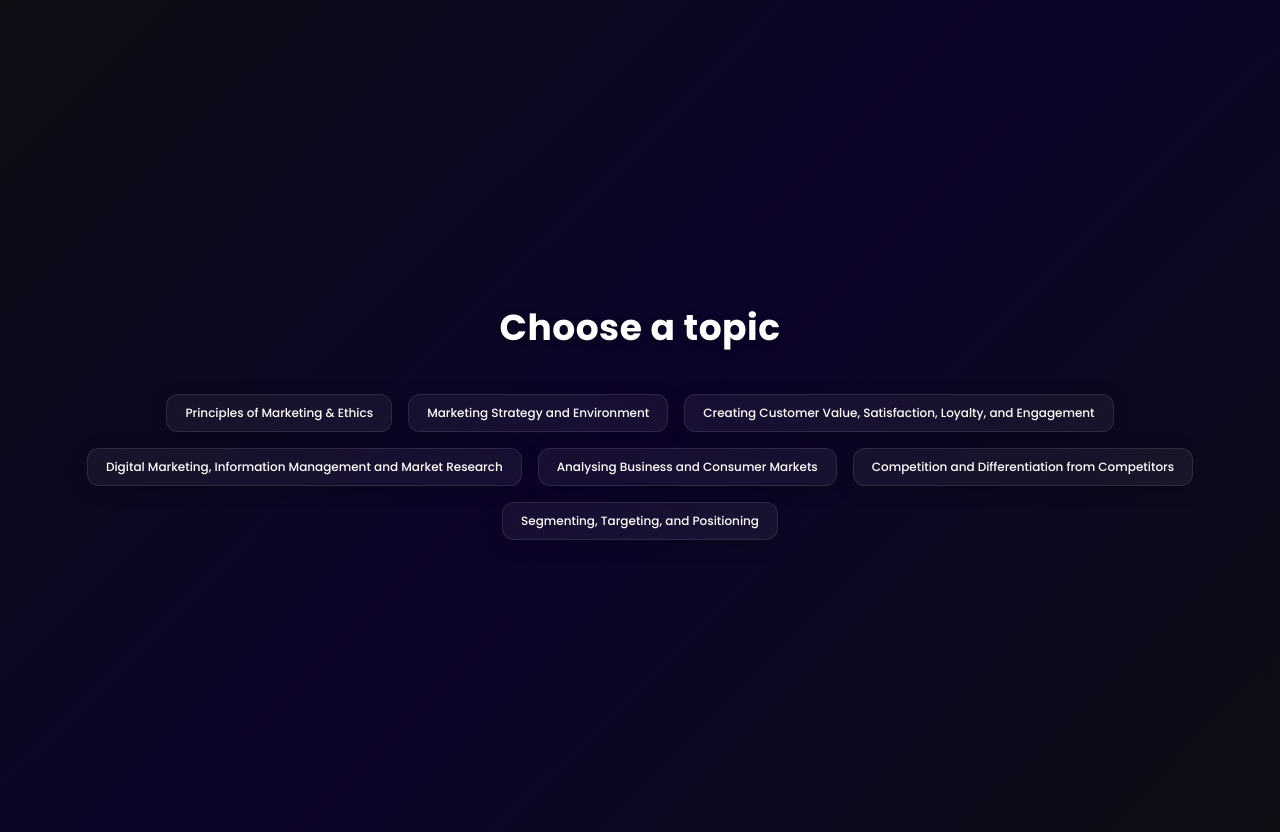
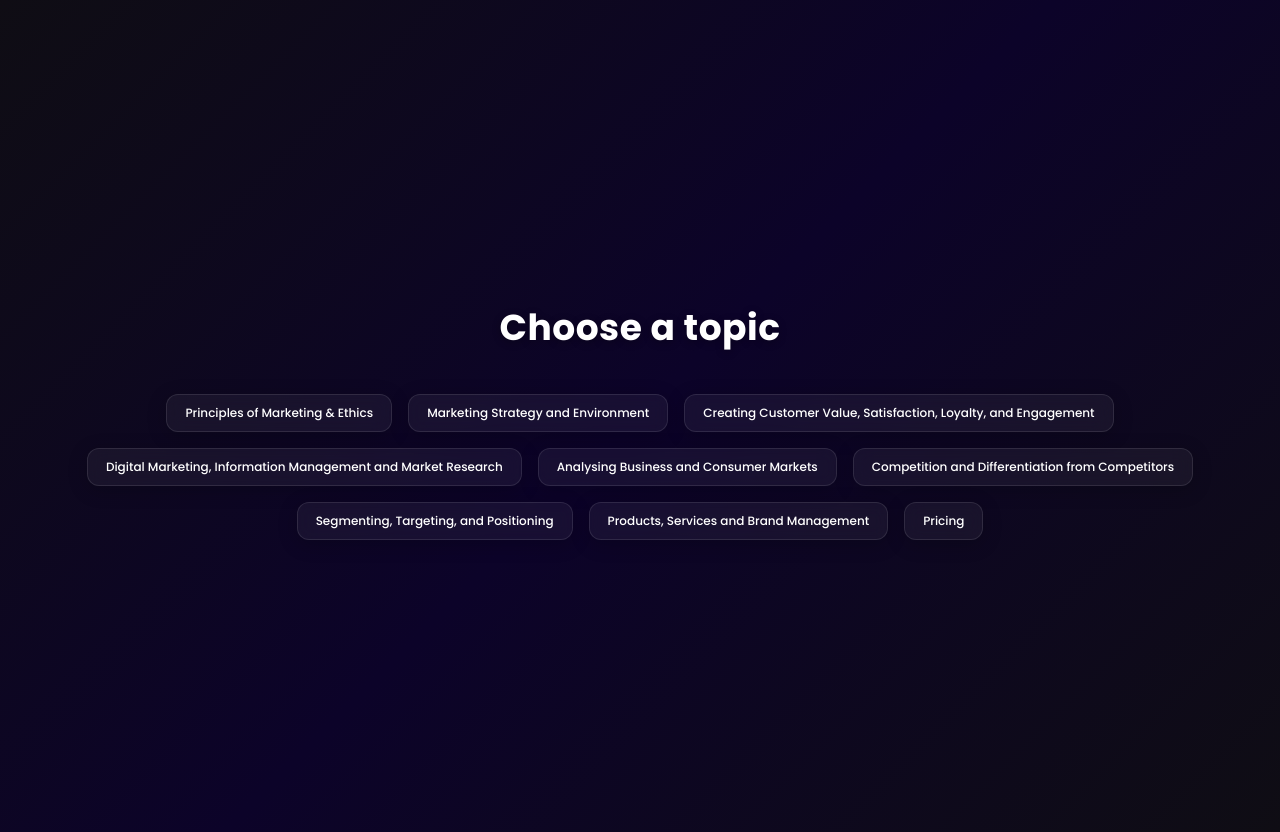
Before and after one commit to osterowsky/innovation-mgt, a React (Vite) app: page / in a window 1280 px wide. Built offline with nearby package versions, Linux system fonts and the light colour scheme.

Commit message:
feature: topic 8th done

```diff
--- a/src/App.tsx
+++ b/src/App.tsx
@@ -9,7 +9,9 @@ const TOPICS = [
   'Digital Marketing, Information Management and Market Research',
   'Analysing Business and Consumer Markets',
   'Competition and Differentiation from Competitors',
-  'Segmenting, Targeting, and Positioning'
+  'Segmenting, Targeting, and Positioning',
+  'Products, Services and Brand Management',
+  'Pricing'
 ]
 
 export default function App() {
```
Also changed, not shown: 1 other file (tests, documents, lock files or other folders).
